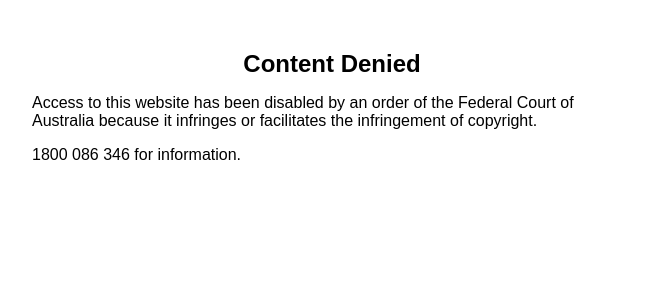
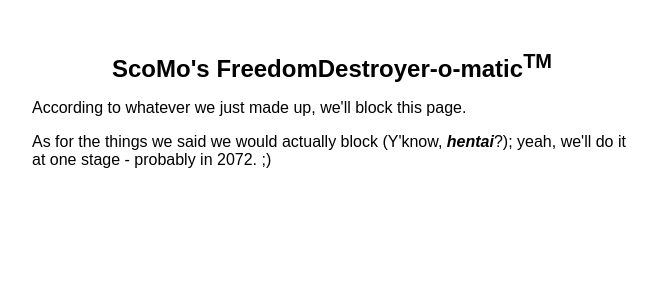
Before and after one commit to Toydotgame/Toydotgame.github.io, a Jekyll site: the page fakes/auGov-AccessDenied.html, which Jekyll copies as it is, in a window 1280 px wide. Shown: the top 300 px of the page, without its empty margins (308-965 px from the left). Built offline with Jekyll 4.4.1, drawn with Linux system fonts in a browser that asks for light colours.

Commit message:
Made fun of my own government - which I can do because I'm not in NK

```diff
--- a/fakes/auGov-AccessDenied.html
+++ b/fakes/auGov-AccessDenied.html
@@ -12,9 +12,9 @@
 	</head>
 	<body>
 		<div class="mainContent">
-			<h1>Content Denied</h1>
-			<p>Access to this website has been disabled by an order of the Federal Court of Australia because it infringes or facilitates the infringement of copyright.</p>
-			<p>1800 086 346 for information.</p>
+			<h1>ScoMo's FreedomDestroyer-o-matic<sup>TM</sup></h1>
+			<p>According to whatever we just made up, we'll block this page.</p>
+			<p>As for the things we said we would actually block (Y'know, <i><b>hentai</b></i>?); yeah, we'll do it at one stage - probably in 2072. ;)</p>
 		</div>
 	</body>
 </html>
```
